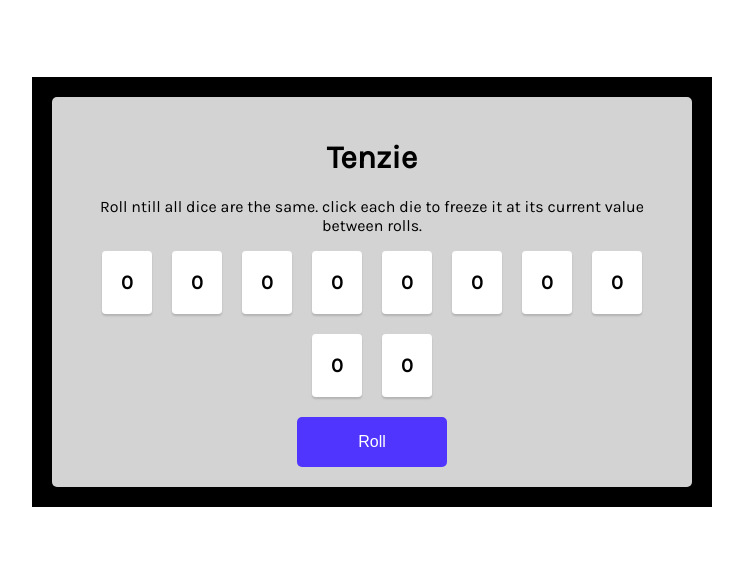
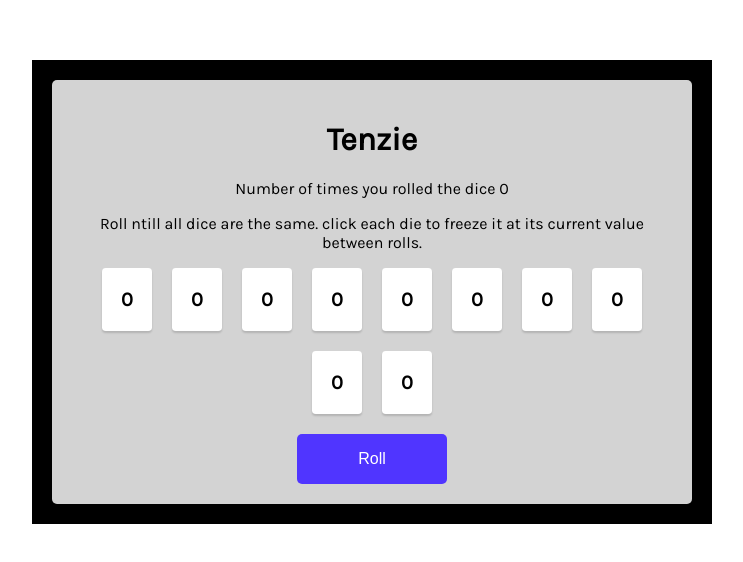
Before and after one commit to Amit-5111998/gamedemo, a React (Vite) app: page / in a window 1280 px wide. Shown: the part 108-670 px from the top of the page, without its empty margins (268-1011 px from the left). Built offline with nearby package versions, Linux system fonts and the light colour scheme.

Commit message:
Enhancement
Enhancement

Co-Authored-By: Amit R Agrawal <46569856+Amit-5111998@users.noreply.github.com>

```diff
--- a/src/Pages/Tenzies/index.jsx
+++ b/src/Pages/Tenzies/index.jsx
@@ -7,6 +7,8 @@ import Confetti from 'react-confetti'
 function Home() {
   const [dice, setDice] = useState(DiceArray);
   const [check, setCheck] = useState(false);
+  const [count,setCount] = useState(0);
+
 
   //To roll a dice and check if all are same and freez then set all dies to initail array
   const rollDice = () => {
@@ -25,6 +27,8 @@ function Home() {
             : die;
         });
       });
+      setCount((prev)=>prev + 1);
+
     }
   };
 
@@ -58,6 +62,9 @@ function Home() {
       <div className="card">
         <h1>Tenzie</h1>
         <p>
+          Number of times you rolled the dice {count}
+        </p>
+        <p>
           Roll ntill all dice are the same. click each die to freeze it at its
           current value between rolls.
         </p>
@@ -65,6 +72,7 @@ function Home() {
         <div className="rollBtn__container">
           <button onClick={rollDice}> Roll</button>
         </div>
+        {check && <h1> You won in {count} rolls</h1>}
       </div>
     </div>
   );
```
